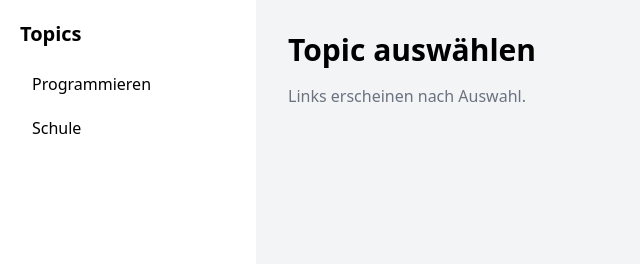
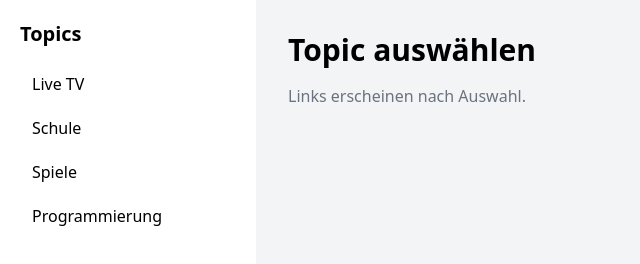
Before and after one commit to Toosiii/Everythingyouneed, a plain HTML site: page index.html in a window 1280 px wide. Shown: the whole page, without its empty margins (0-640 px from the left). Drawn offline with nearby package versions, Linux system fonts and the light colour scheme.

Commit message:
Update topics and links in index.html

```diff
--- a/index.html
+++ b/index.html
@@ -51,23 +51,30 @@
 let allData = {
     topics: [
         {
-            id: 'prog',
-            name: 'Programmieren',
-            description: 'Code & Tools',
+            id: 'tv',
+            name: 'Live TV',
+            description: 'Sports Streams, Movie/Series Streams, TV Streams',
             image: 'images/programming.jpg',
             links: [
                 {
-                    title: 'PHP',
-                    url: 'https://www.php.net',
-                    description: 'PHP Doku',
-                    tags: ['backend', 'php'],
+                    title: 'Rivestream.org',
+                    url: 'https://rivestream.org/',
+                    description: 'All in one streaming platform for live TV, movies, series and sports streams',
+                    tags: ['Sports', 'Movies', 'Series', 'TV'],
                     image: ''
                 },
                 {
-                    title: 'TailwindCSS',
-                    url: 'https://tailwindcss.com',
-                    description: 'CSS Framework',
-                    tags: ['css', 'frontend'],
+                    title: 'watch-v2',
+                    url: 'https://watch-v2.autoembed.cc',
+                    description: 'Watch movies and series online for free',
+                    tags: ['movies', 'series', 'free'],
+                    image: ''
+                },
+                {
+                    title: 'DeepWebNest',
+                    url: 'https://deepwebnest.com',
+                    description: 'Games, Movies, Series, TV Streams for free, Books, Music and more',
+                    tags: ['Sports', 'Movies', 'Series', 'TV', 'free', 'books', 'music', 'vpn', 'Adblocker'],
                     image: ''
                 }
             ]
@@ -79,14 +86,59 @@ let allData = {
             image: 'images/school.jpg',
             links: [
                 {
-                    title: 'Wikipedia',
-                    url: 'https://wikipedia.org',
-                    description: 'Nachschlagen',
-                    tags: ['wissen'],
+                    title: 'Turbo.ai',
+                    url: 'https://turbo.ai',
+                    description: 'AI-powered tools for productivity, including note-taking, task management, and content generation.',
+                    tags: ['ai', 'productivity', 'school'],
+                    image: ''
+                }
+            ]
+        },
+        {
+            id: 'Games',
+            name: 'Spiele',
+            description: 'Games and more',
+            image: 'images/games.jpg',
+            links: [
+                {
+                    title: 'howlongtobeat.com',
+                    url: 'https://howlongtobeat.com',
+                    description: 'Find out how long it takes to beat a game.',
+                    tags: ['games', 'info'],
+                    image: ''
+                },
+                {
+                    title: 'Adescargar.net',
+                    url: 'https://adescargar.net',
+                    description: 'Every game for free and Pro version for free',
+                    tags: ['games', 'free'],
+                    image: ''
+                }
+            ]
+        },
+        {
+            id: 'prog',
+            name: 'Programmierung',
+            description: 'Programming and more',
+            image: 'images/programming.jpg',
+            links: [
+                {
+                    title: 'Blackbox.ai',
+                    url: 'https://www.blackbox.ai',
+                    description: 'AI-powered tools for productivity, including note-taking, task management, and content generation.',
+                    tags: ['ai', 'productivity', 'school', 'coding', 'programming'],
+                    image: ''
+                },
+                {
+                    title: 'Enetr.pro',
+                    url: 'https://enetr.pro',
+                    description: 'Coding',
+                    tags: ['coding', 'programming'],
                     image: ''
                 }
             ]
         }
+
     ]
 };
 let currentTopicId = null;
```
